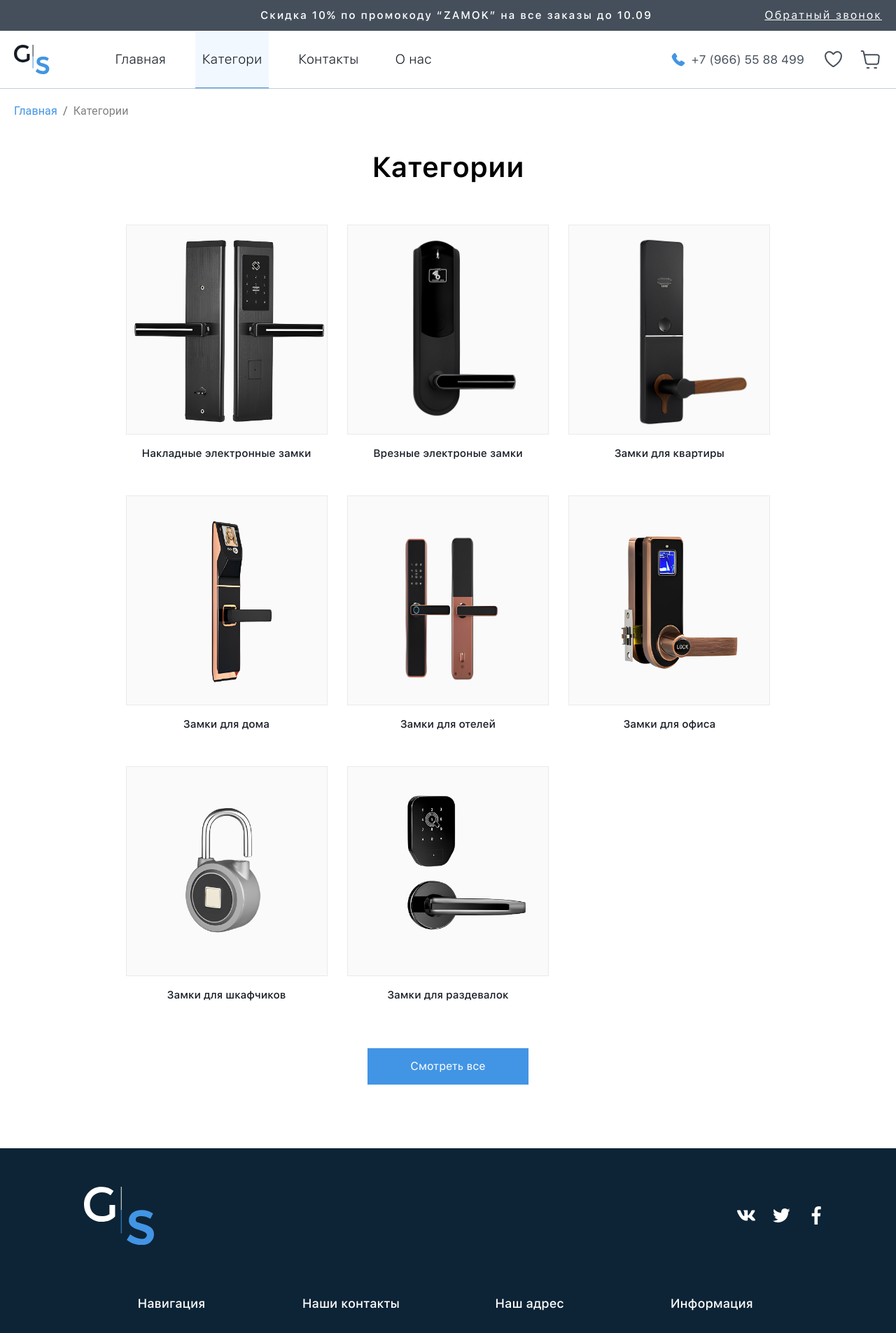
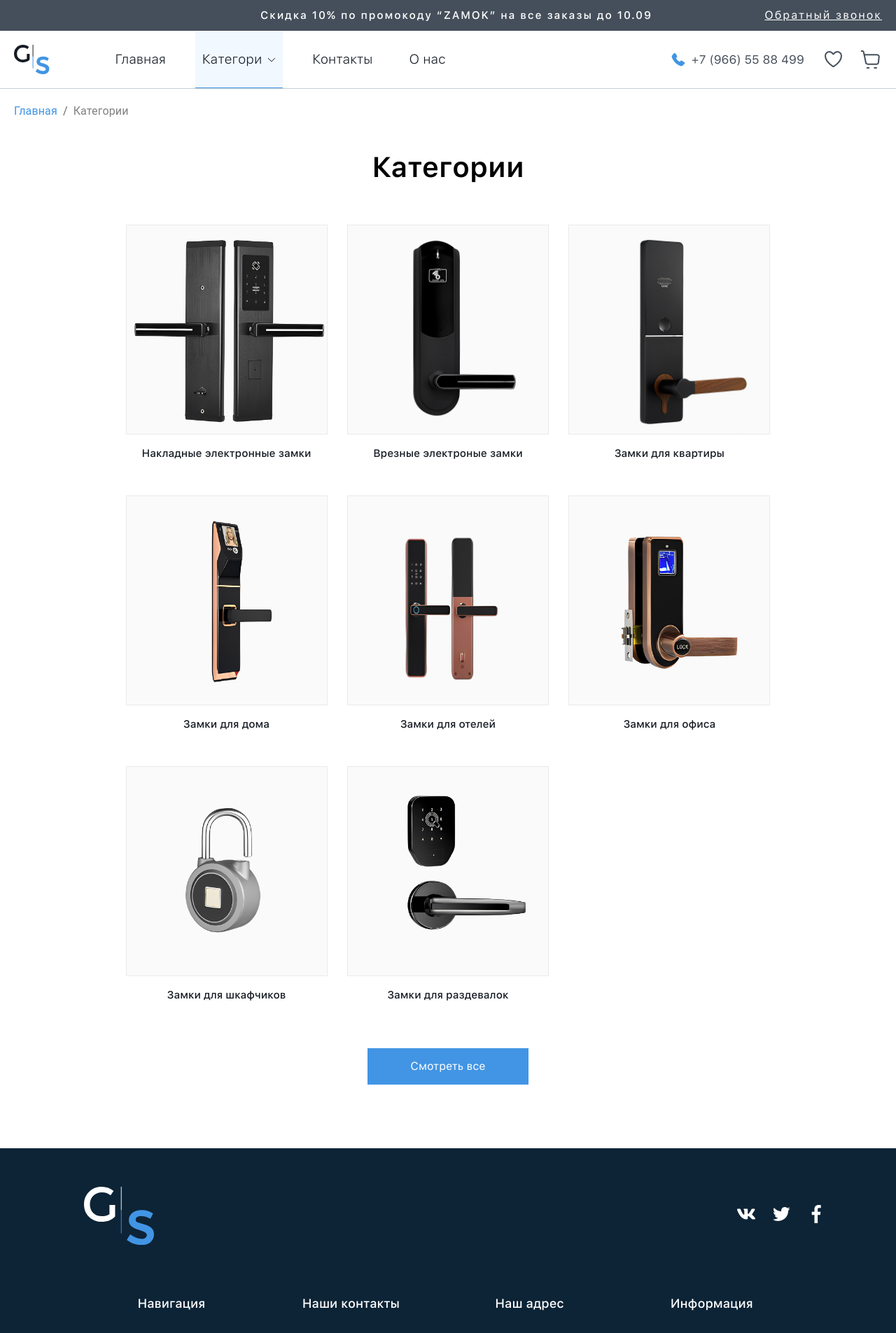
Before and after one commit to iamalidev/golden-soft, a React (Create React App) app: page /category in a window 1280 px wide. Shown: the top 1905 px of the page at 70% size. Built offline with nearby package versions, Linux system fonts and the light colour scheme.

Commit message:
added info component

```diff
--- a/src/assets/img/svgIcons/catalocArrow.jsx
+++ b/src/assets/img/svgIcons/catalocArrow.jsx
@@ -6,6 +6,7 @@ const CatalogArrow = (props) => (
     height={7}
     viewBox="0 0 12 7"
     fill="none"
+    transform="rotate(-180deg)"
     {...props}
   >
     <path
--- a/src/components/Footer/index.jsx
+++ b/src/components/Footer/index.jsx
@@ -17,9 +17,27 @@ const Footer = () => {
               <FooterLogo />
             </Style.FooterLogoWrapper>
             <Style.FooterSocialMedia>
-              <VkIcon fa fa-rocket />
-              <TwitterIcon />
-              <FacebookIcon />
+              <a
+                href="https://vk.com/"
+                target="_blank"
+                rel="noopener noreferrer"
+              >
+                <VkIcon />
+              </a>
+              <a
+                href="http://twitter.com"
+                target="_blank"
+                rel="noopener noreferrer"
+              >
+                <TwitterIcon />
+              </a>
+              <a
+                href="http://facebook.com"
+                target="_blank"
+                rel="noopener noreferrer"
+              >
+                <FacebookIcon />
+              </a>
             </Style.FooterSocialMedia>
           </Style.FooterSocial>
           <Style.FooterLinksWrapper>
--- a/src/components/Header/index.jsx
+++ b/src/components/Header/index.jsx
@@ -19,6 +19,11 @@ const Header = () => {
   const { cartItems, likeItems } = useContext(MainContext);
   const [cartModal, setCartModal] = useState(false);
   const [likeModal, setLikeModal] = useState(false);
+  const [rotate, setRotate] = useState(false);
+
+  const click = () => {
+    setRotate(!rotate);
+  };
 
   const toggle = () => {
     setMobileMenu(!mobileMenu);
@@ -68,6 +73,7 @@ const Header = () => {
                     className={`${pathname == "/category" ? "active" : ""}`}
                   >
                     Категори
+                    <CatalogArrow click={click} />
                   </Style.HeaderLink>
                   <Style.HeaderLink
                     to="/contact"
```
Also changed, not shown: src/assets/img/svgIcons/checkbox.jsx (added, +22 -0 lines), src/components/Info/InfoTop/index.jsx (added, +7 -0 lines), src/components/Info/InfoTop/style.js (added, +46 -0 lines), src/components/Info/index.jsx (added, +8 -0 lines), src/components/Info/style.js (added, +12 -0 lines), src/assets/img/info-bottom.png (added), src/assets/img/info-top.png (added).
